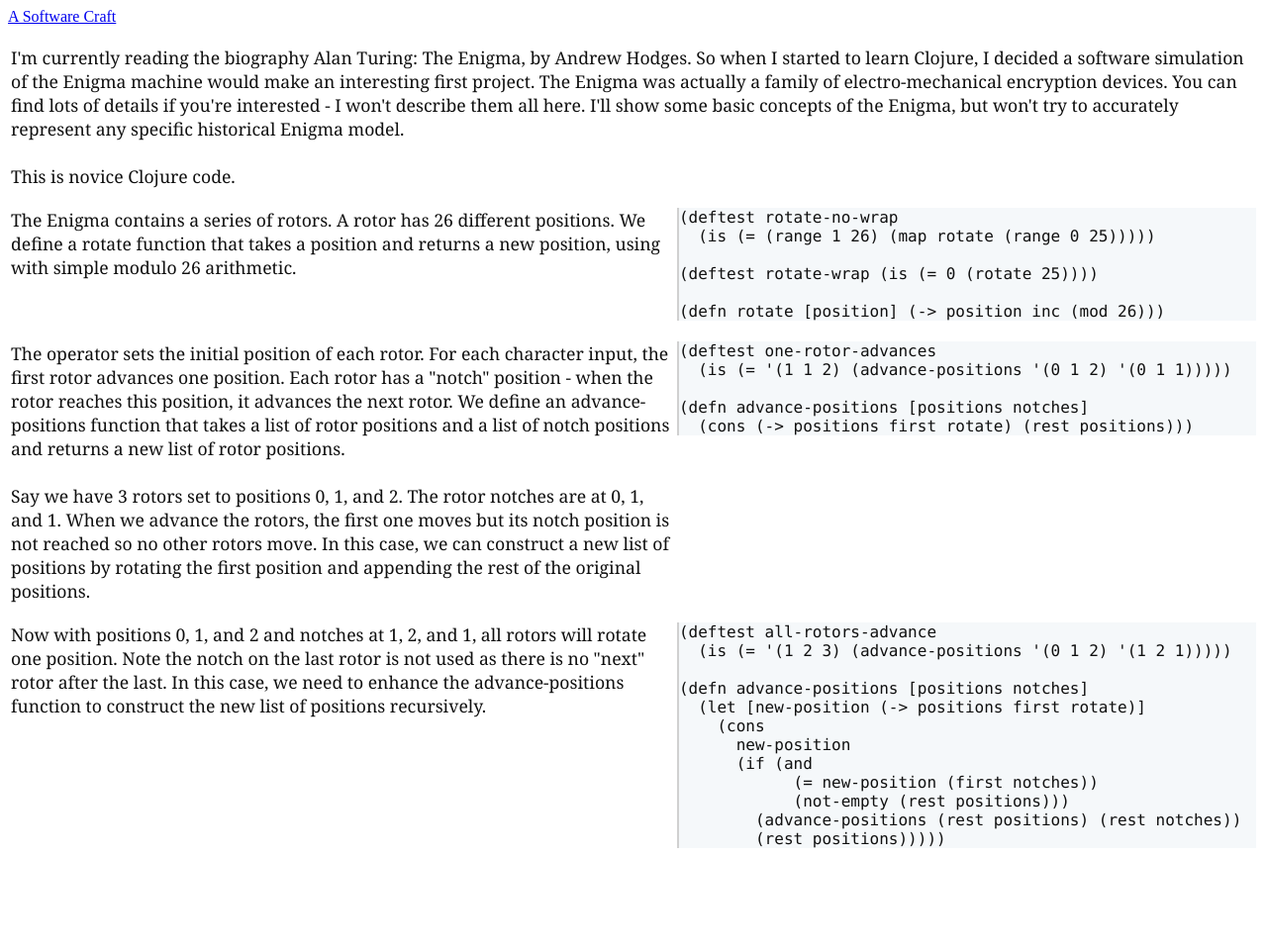
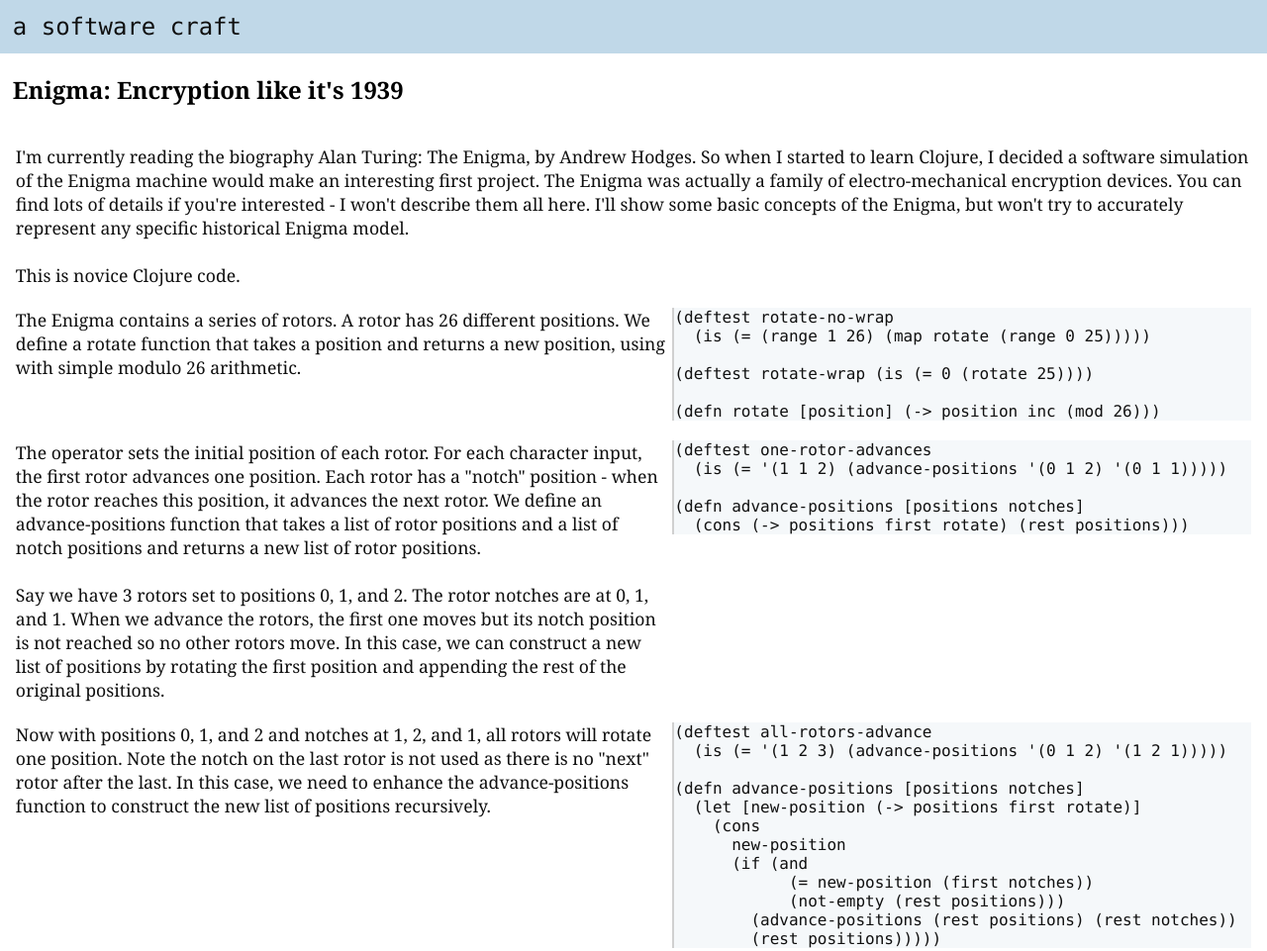
Before and after one commit to asoftwarecraft/asoftwarecraft.github.io, a plain HTML site: page docs/enigma-1.html in a window 1280 px wide. Shown: the whole page at 99% size. Before the commit the page ends 868 px from the top, so only its background shows below. Drawn offline with Linux system fonts and the light colour scheme.

Commit message:
add title

```diff
--- a/content/publish.css
+++ b/content/publish.css
@@ -11,3 +11,23 @@ article pre {
   background: #f5f8fa;
   border-left: 2px solid #d0d0d0;
 }
+article h1 {
+  font-family: Georgia, "Times New Roman", serif;
+}
+article {
+  margin-left: 1%;
+  margin-right: 1%;
+}
+body {
+  margin: 0px;
+}
+header {
+  padding: 1%;
+  background: #c0d8e8;
+  font-size: 150%;
+  font-family: "Lucida Console", Courier, monospace;
+}
+header a {
+  color: #101010;
+  text-decoration: none;
+}
--- a/docs/enigma-1.html
+++ b/docs/enigma-1.html
@@ -1,4 +1,4 @@
-<html><head><link rel="stylesheet" href="publish.css"></head><body><a href="index.html">A Software Craft</a><article><table><tr><td colspan="2">I'm currently reading the biography Alan Turing: The Enigma, by Andrew Hodges. So when I started to learn Clojure, I decided a software simulation of the Enigma machine would make an interesting first project. The Enigma was actually a family of electro-mechanical encryption devices. You can find lots of details if you're interested - I won't describe them all here. I'll show some basic concepts of the Enigma, but won't try to accurately represent any specific historical Enigma model.<br/><br/>This is novice Clojure code.</td></tr><tr><td>The Enigma contains a series of rotors. A rotor has 26 different positions. We define a rotate function that takes a position and returns a new position, using with simple modulo 26 arithmetic.</td><td><pre>(deftest rotate-no-wrap
+<html><head><link rel="stylesheet" href="publish.css"></head><body><header><a href="index.html">a software craft</a></header><article><h1>Enigma: Encryption like it's 1939</h1><table><tr><td colspan="2">I'm currently reading the biography Alan Turing: The Enigma, by Andrew Hodges. So when I started to learn Clojure, I decided a software simulation of the Enigma machine would make an interesting first project. The Enigma was actually a family of electro-mechanical encryption devices. You can find lots of details if you're interested - I won't describe them all here. I'll show some basic concepts of the Enigma, but won't try to accurately represent any specific historical Enigma model.<br/><br/>This is novice Clojure code.</td></tr><tr><td>The Enigma contains a series of rotors. A rotor has 26 different positions. We define a rotate function that takes a position and returns a new position, using with simple modulo 26 arithmetic.</td><td><pre>(deftest rotate-no-wrap
   (is (= (range 1 26) (map rotate (range 0 25)))))
 
 (deftest rotate-wrap (is (= 0 (rotate 25))))
--- a/docs/publish.css
+++ b/docs/publish.css
@@ -2,6 +2,8 @@ article td {
   font-size: 110%;
   font-family: Georgia, "Times New Roman", serif;
   color: #101010;
+  vertical-align: top;
+  padding-top: 1em;
 }
 article pre {
   font-size: medium;
@@ -9,7 +11,23 @@ article pre {
   background: #f5f8fa;
   border-left: 2px solid #d0d0d0;
 }
-article td {
-  vertical-align: top;
-  padding-top: 1em;
+article h1 {
+  font-family: Georgia, "Times New Roman", serif;
 }
+article {
+  margin-left: 1%;
+  margin-right: 1%;
+}
+body {
+  margin: 0px;
+}
+header {
+  padding: 1%;
+  background: #c0d8e8;
+  font-size: 150%;
+  font-family: "Lucida Console", Courier, monospace;
+}
+header a {
+  color: #101010;
+  text-decoration: none;
+}
```
Also changed, not shown: 2 other files.
